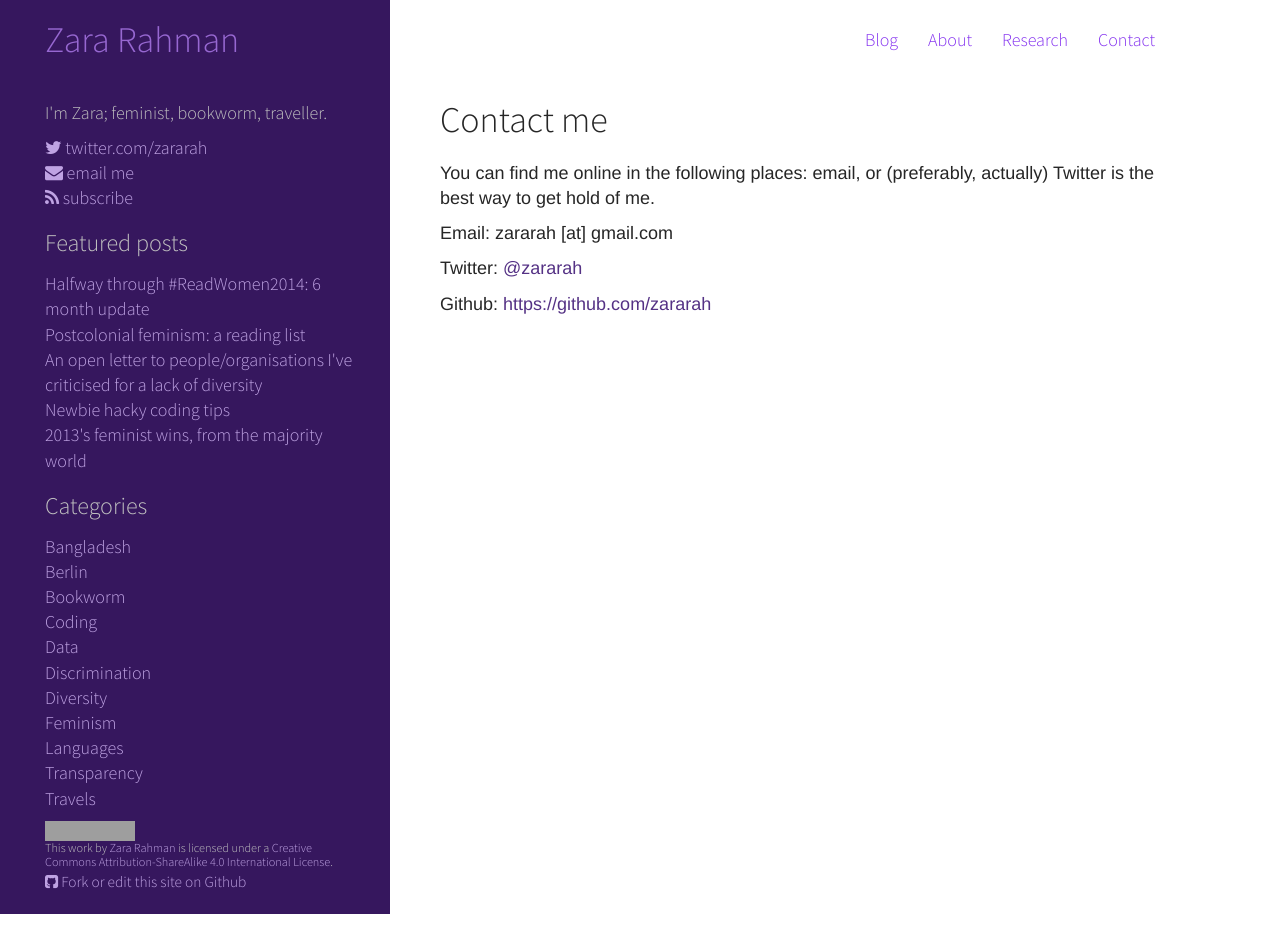
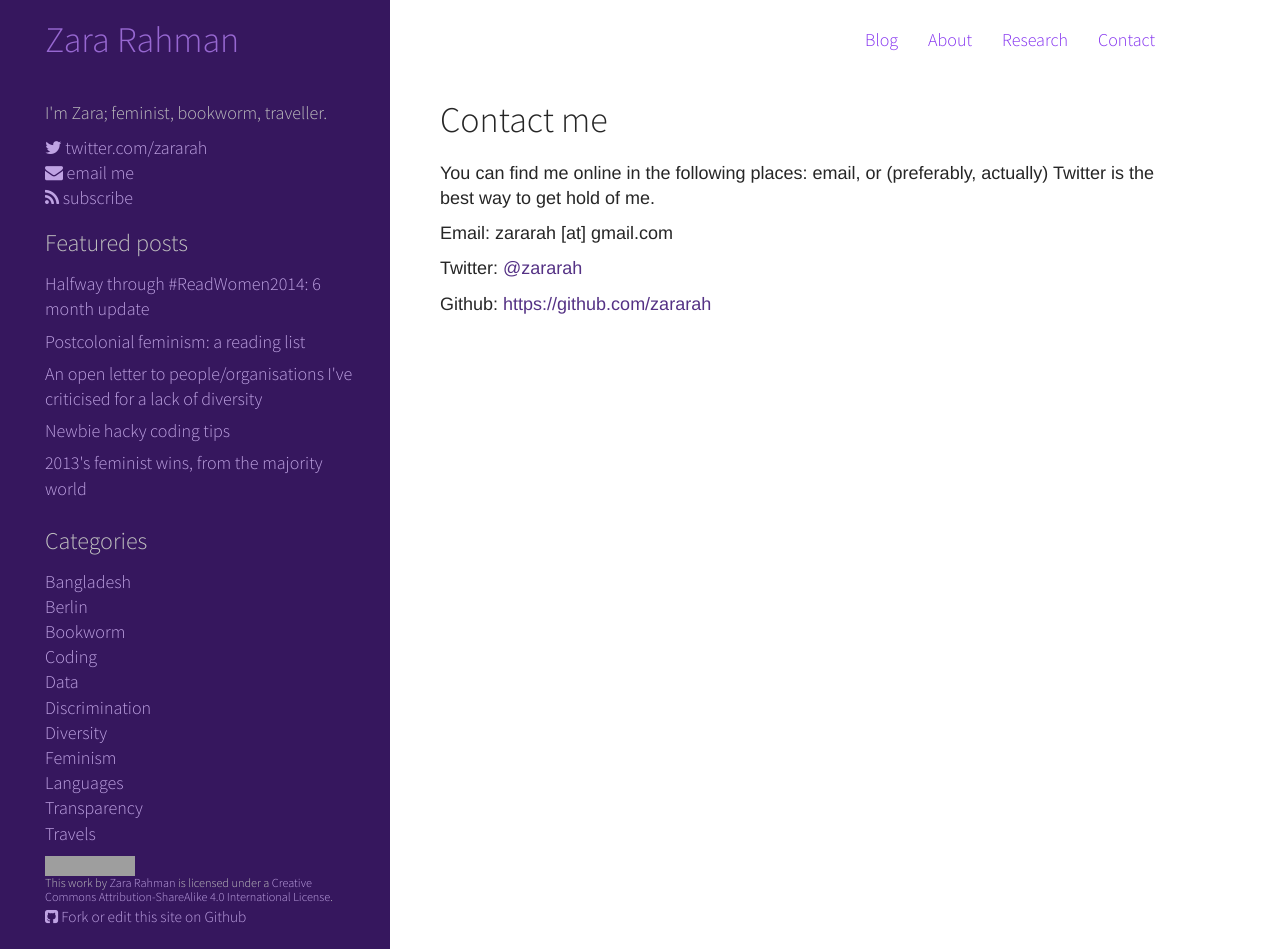
Before and after one commit to zararah/zararah.net, a Jekyll site: the page built from contact/index.md, in a window 1280 px wide. Built offline with Jekyll 4.4.1, drawn with Linux system fonts in a browser that asks for light colours; Markdown is read by kramdown in place of the engine named in the settings; before the commit the page ends 914 px from its top, so only the background shows below that; grey boxes are pictures that could not be loaded.

Commit message:
Add padding between featured post list items in sidebar

```diff
--- a/_includes/sidebar.html
+++ b/_includes/sidebar.html
@@ -7,7 +7,7 @@
   </section>
   <h3>Featured posts</h3>
 
-  <ul class="list-unstyled">
+  <ul class="list-unstyled featured-list">
     {% for post in site.categories.featured limit: 5 %}
       <li><a href="{{ post.url }}">{{ post.title }}</a></li>
     {% endfor %}
--- a/static/css/style.scss
+++ b/static/css/style.scss
@@ -87,6 +87,11 @@
   color: $side-font-color;
   font-family: 'Source Sans Pro', sans-serif;
 
+  .featured-list li {
+    margin: 0;
+    padding: 0px 0px 7px 0px;
+  }
+
   a, li a {
     color: lighten($purple-5, 15%);
   }
```
